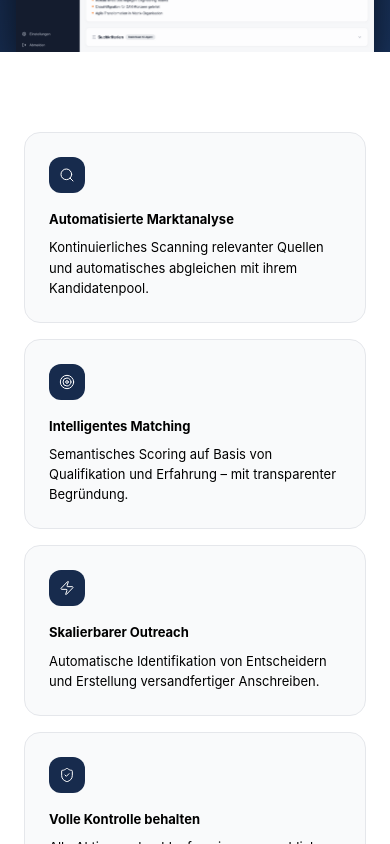
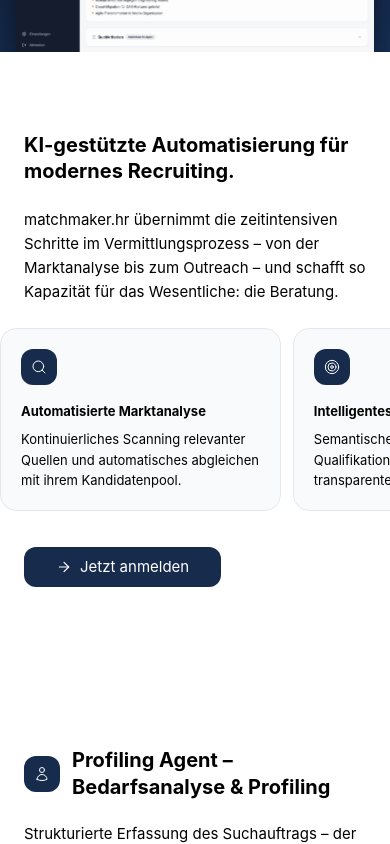
Before and after one commit to c-odenk/matchmaker-ui, a Vue app: page /#/ in a window 390 px wide. Shown: the part 860-1704 px from the top of the page. Built offline with nearby package versions, Linux system fonts and the light colour scheme.

Commit message:
Benefits Komponente nun responsive

```diff
--- a/src/components/landing/V2/Landing-Benefits-V2.vue
+++ b/src/components/landing/V2/Landing-Benefits-V2.vue
@@ -1,35 +1,113 @@
 <template>
   <section class="py-20 md:py-28 lg:pt-44 lg:pb-36 bg-white">
     <div class="mx-auto max-w-container-lg 2xl:max-w-container px-container-h">
-      <div class="flex flex-col lg:flex-row gap-12 lg:gap-16 items-center">
 
-        <!-- Left: 2x2 Feature Grid -->
-        <div class="lg:w-1/2 grid grid-cols-1 sm:grid-cols-2 gap-4">
+      <!-- Mobile: stacked layout with horizontal scroll cards -->
+      <div class="flex flex-col sm:hidden gap-6">
+        <!-- 1. Überschrift -->
+        <h2 class="text-h3-sm text-black">
+          KI-gestützte Automatisierung für modernes Recruiting.
+        </h2>
+        <!-- 2. Text -->
+        <p class="text-p-sm text-black">
+          matchmaker.hr übernimmt die zeitintensiven Schritte im Vermittlungsprozess – von der Marktanalyse bis zum Outreach – und schafft so Kapazität für das Wesentliche: die Beratung.
+        </p>
+        <!-- 3. Horizontal Scroll Cards -->
+        <div class="-mx-container-h">
+          <div class="benefits-scroll flex flex-row gap-3 overflow-x-auto px-container-h pb-3 snap-x snap-mandatory">
+            <div
+              v-for="benefit in benefits"
+              :key="benefit.title"
+              class="flex flex-col gap-4 bg-gray-50 border border-gray-200 rounded-2xl p-5 snap-start shrink-0 w-[72vw]"
+            >
+              <div class="w-9 h-9 flex items-center justify-center rounded-xl bg-blue text-white">
+                <component :is="benefit.icon" class="w-4 h-4" :stroke-width="1.5" />
+              </div>
+              <div>
+                <h3 class="text-p-small-sm font-bold text-black mb-2">
+                  {{ benefit.title }}
+                </h3>
+                <p class="text-p-small-sm text-black">
+                  {{ benefit.solution }}
+                </p>
+              </div>
+            </div>
+          </div>
+        </div>
+        <!-- 4. Button -->
+        <div class="self-start">
+          <ButtonPrimary href="#" :icon="ArrowRight">
+            Jetzt anmelden
+          </ButtonPrimary>
+        </div>
+      </div>
+
+      <!-- Tablet: stacked layout with 2x2 grid -->
+      <div class="hidden sm:flex lg:hidden flex-col gap-6">
+        <!-- 1. Überschrift -->
+        <h2 class="text-h3-sm md:text-h3-md text-black">
+          KI-gestützte Automatisierung für modernes Recruiting.
+        </h2>
+        <!-- 2. Text -->
+        <p class="text-p-sm md:text-p-md text-black">
+          matchmaker.hr übernimmt die zeitintensiven Schritte im Vermittlungsprozess – von der Marktanalyse bis zum Outreach – und schafft so Kapazität für das Wesentliche: die Beratung.
+        </p>
+        <!-- 3. Feature Grid -->
+        <div class="grid grid-cols-2 gap-4">
           <div
             v-for="benefit in benefits"
             :key="benefit.title"
-            class="flex flex-col gap-4 bg-gray-50 border border-gray-200 rounded-2xl p-6 lg:p-4"
+            class="flex flex-col gap-4 bg-gray-50 border border-gray-200 rounded-2xl p-6"
           >
             <div class="w-9 h-9 flex items-center justify-center rounded-xl bg-blue text-white">
               <component :is="benefit.icon" class="w-4 h-4" :stroke-width="1.5" />
             </div>
             <div>
-              <h3 class="text-p-small-sm md:text-p-small-md lg:text-p-small-lg 2xl:text-p-small-2xl font-bold text-black mb-2">
+              <h3 class="text-p-small-sm md:text-p-small-md font-bold text-black mb-2">
                 {{ benefit.title }}
               </h3>
-              <p class="text-p-small-sm md:text-p-small-md lg:text-p-small-lg 2xl:text-p-small-2xl text-black">
+              <p class="text-p-small-sm md:text-p-small-md text-black">
                 {{ benefit.solution }}
               </p>
             </div>
           </div>
         </div>
+        <!-- 4. Button -->
+        <div class="self-start">
+          <ButtonPrimary href="#" :icon="ArrowRight">
+            Jetzt anmelden
+          </ButtonPrimary>
+        </div>
+      </div>
 
+      <!-- Desktop (lg+): side-by-side layout -->
+      <div class="hidden lg:flex flex-row gap-16 items-center">
+        <!-- Left: 2x2 Feature Grid -->
+        <div class="lg:w-1/2 grid grid-cols-2 gap-4">
+          <div
+            v-for="benefit in benefits"
+            :key="benefit.title"
+            class="flex flex-col gap-4 bg-gray-50 border border-gray-200 rounded-2xl p-4"
+          >
+            <div class="w-9 h-9 flex items-center justify-center rounded-xl bg-blue text-white">
+              <component :is="benefit.icon" class="w-4 h-4" :stroke-width="1.5" />
+            </div>
+            <div>
+              <h3 class="text-p-small-lg 2xl:text-p-small-2xl font-bold text-black mb-2">
+                {{ benefit.title }}
+              </h3>
+              <p class="text-p-small-lg 2xl:text-p-small-2xl text-black">
+                {{ benefit.solution }}
+              </p>
+            </div>
+          </div>
+        </div>
         <!-- Right: Header text -->
         <div class="lg:w-1/2 flex flex-col gap-6">
-          <h2 class="text-h3-sm md:text-h3-md lg:text-h3-lg 2xl:text-h3-2xl text-black">
+          <h2 class="text-h3-lg 2xl:text-h3-2xl text-black">
             KI-gestützte Automatisierung für modernes Recruiting.
           </h2>
-          <p class="text-p-sm md:text-p-md lg:text-p-lg 2xl:text-p-2xl text-black">
+          <p class="text-p-lg 2xl:text-p-2xl text-black">
             matchmaker.hr übernimmt die zeitintensiven Schritte im Vermittlungsprozess – von der Marktanalyse bis zum Outreach – und schafft so Kapazität für das Wesentliche: die Beratung.
           </p>
           <div class="self-start">
@@ -38,8 +116,8 @@
             </ButtonPrimary>
           </div>
         </div>
+      </div>
 
-      </div>
     </div>
   </section>
 </template>
@@ -86,3 +164,14 @@
   }
 }
 </script>
+
+<style scoped>
+.benefits-scroll::-webkit-scrollbar {
+  display: none;
+}
+
+.benefits-scroll {
+  scrollbar-width: none;
+  -ms-overflow-style: none;
+}
+</style>
```
